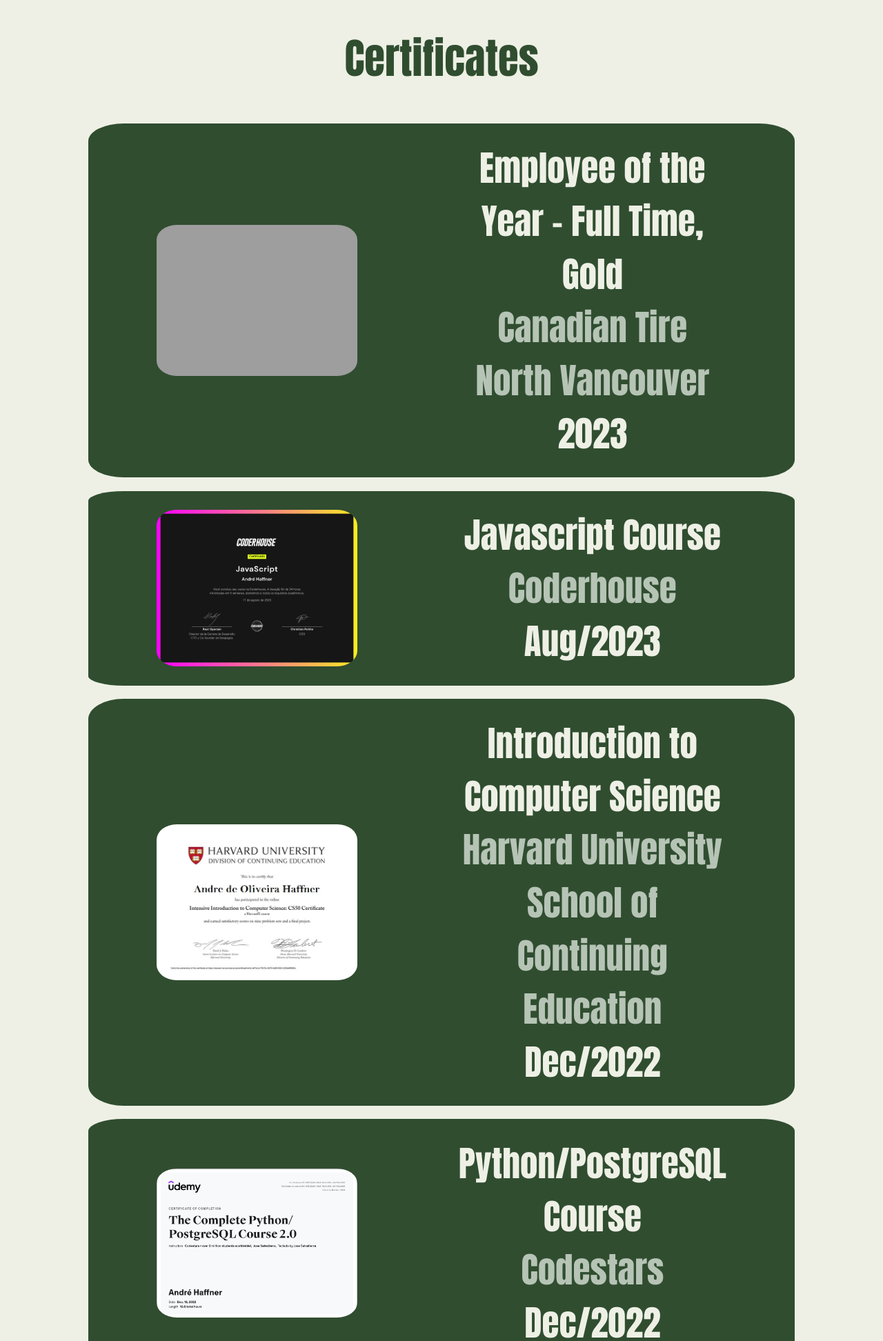
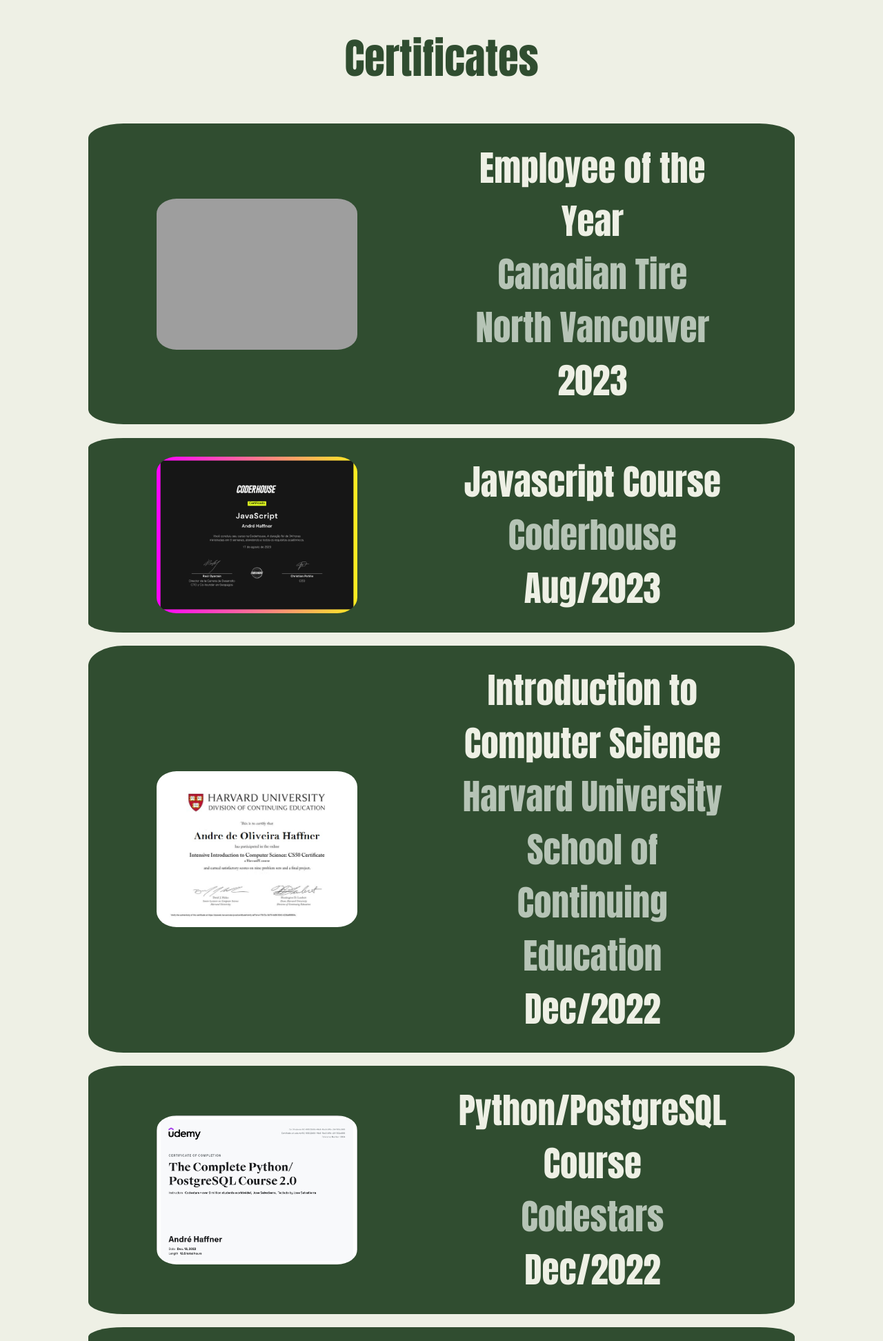
Before and after one commit to andrehaffner/flask_andrehaffner, a Python web app: template templates/certificates.html in a window 1280 px wide. Shown: the part 80-2024 px from the top of the page at 69% size. Run offline with Jinja, Linux system fonts and the light colour scheme; the template is opened without the code that fills it, so the values that code supplies are empty; some libraries are stand-ins or nearby versions; grey boxes are pictures that could not be loaded.

Commit message:
title eoty certificate

```diff
--- a/templates/certificates.html
+++ b/templates/certificates.html
@@ -15,7 +15,7 @@
             <section class="certificate">
                 <img src="../static/images/certificates/eoty.png" alt="Not finished yet." class="photo">
                 <blockquote class="text">
-                    <p class="course">Employee of the Year - Full Time, Gold</p>
+                    <p class="course">Employee of the Year</p>
                     <p class="institution">Canadian Tire North Vancouver</p>
                     <p class="date_period">2023</p>
                 </blockquote>
@@ -85,7 +85,7 @@
             <section class="certificate_mob">
                 <img src="../static/images/certificates/eoty.png" alt="Not finished yet." class="photo_mob">
                 <blockquote class="text_mob">
-                    <p class="course">Employee of the Year - Full Time, Gold</p>
+                    <p class="course">Employee of the Year</p>
                     <p class="institution">Canadian Tire North Vancouver</p>
                     <p class="date_period">2023</p>
                 </blockquote>
```
